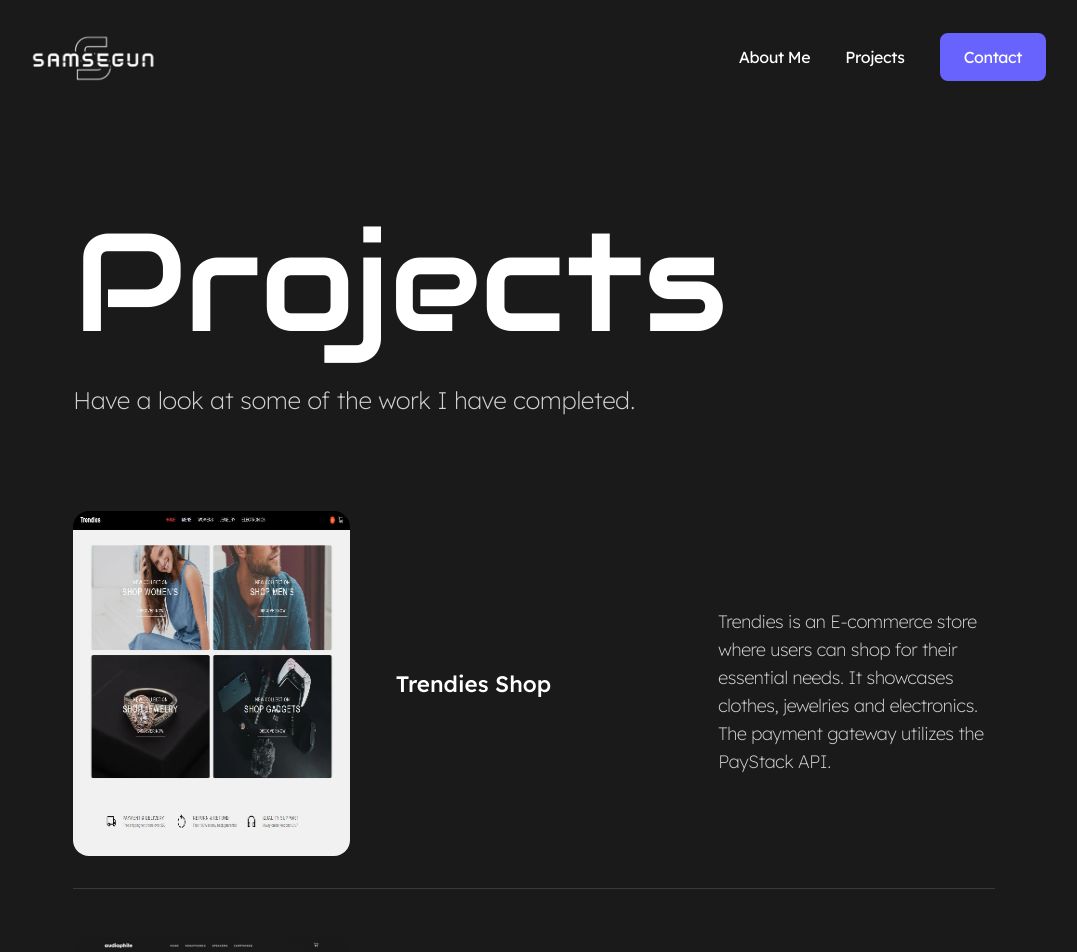
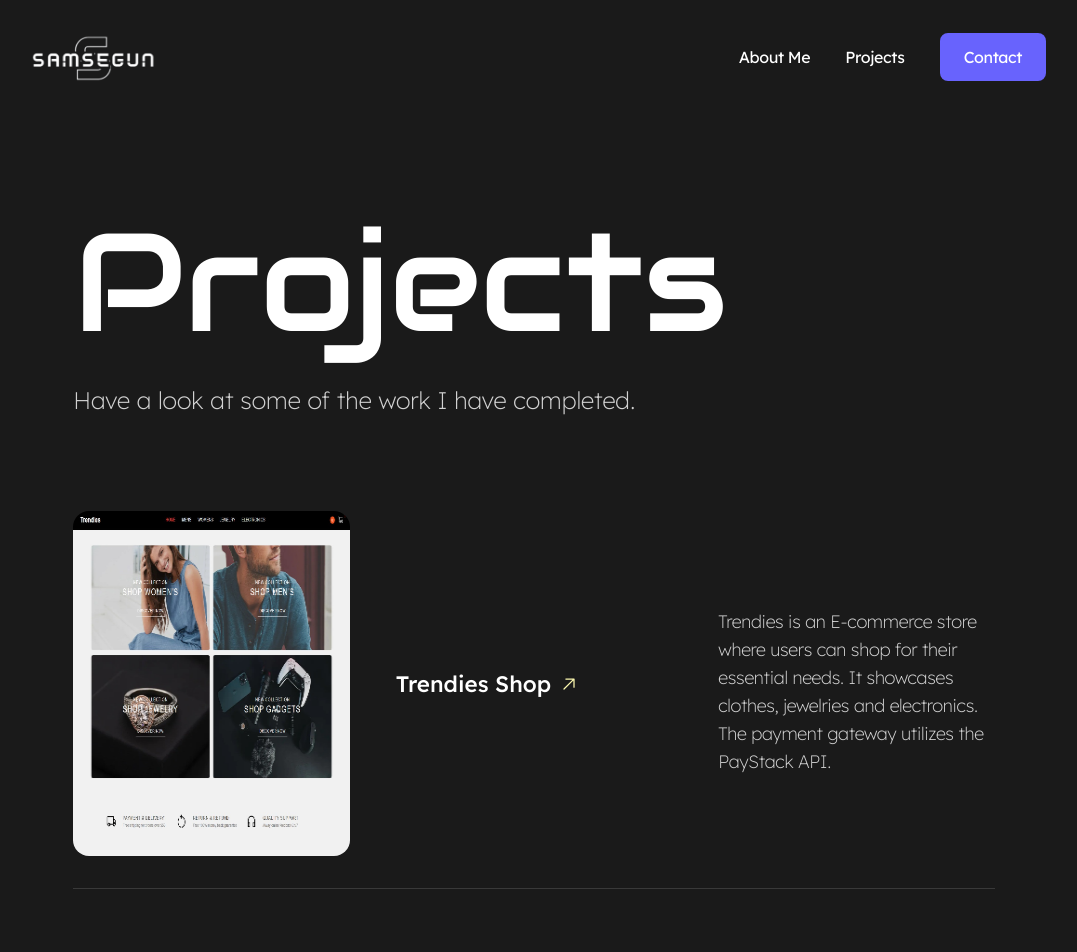
Before and after one commit to Samsegun/portfolio, a React (Vite) app: page /projects in a window 1280 px wide. Shown: the top 952 px of the page, without its empty margins (106-1183 px from the left). Built offline with nearby package versions, Linux system fonts and the light colour scheme.

Commit message:
project links added

```diff
--- /dev/null
+++ b/src/appData/projectsInfo.ts
@@ -0,0 +1,32 @@
+export const projectData = [
+    {
+        img: "src/assets/trendies.png",
+        title: "Trendies Shop",
+        link: "https://trendies.vercel.app/",
+        text: "Trendies is an E-commerce store where users can shop for their essential needs. It showcases clothes, jewelries and electronics. The payment gateway utilizes the PayStack API.",
+    },
+    {
+        img: "src/assets/store2.png",
+        title: "Audiophile Store",
+        link: "https://samsegun-audiophile.netlify.app/",
+        text: "Audiophile is an E-commerce platform that has different range of premium audio equipment. It also provides well-detailed information about available products.",
+    },
+    {
+        img: "src/assets/tracker2.png",
+        title: "IP Address Tracker",
+        link: "https://samsegun-ip-tracker.netlify.app/",
+        text: "A Tracker that provides users information such as IP Address, ISP provider, location and so on. The app also utilizes a map for better visuals about current location of the user.",
+    },
+    {
+        img: "src/assets/entertainment.png",
+        title: "Entertainent App",
+        link: "https://samsegun-entertainment-app.netlify.app/",
+        text: "This app showcases fictional movies and TV shows. It has a log-in, bookmark, search functionality and some fancy animations.",
+    },
+    {
+        img: "src/assets/weather.jpeg",
+        title: "Open Weather App",
+        link: "https://samsegun-weather-app.netlify.app/",
+        text: "An app that enables users search for different cities around the world, providing current weather conditions, such as temperature, humidity, wind speed and so on.",
+    },
+];
--- a/src/components/Article.tsx
+++ b/src/components/Article.tsx
@@ -1,23 +1,39 @@
-import { FC, useRef } from "react";
+import { FC, useRef, MouseEvent, useState } from "react";
 import { useInView } from "framer-motion";
 
 type ArticleTypes = {
-    item: { img: string; title: string; text: string };
+    item: { img: string; title: string; link: string; text: string };
     textStyle: { basis?: string; width?: string; mt?: string };
 };
 
 const Article: FC<ArticleTypes> = ({ item, textStyle }) => {
     const ref = useRef(null);
-    const isInView = useInView(ref);
+    const isInView = useInView(ref, { once: true });
+    const [isHovered, setIsHovered] = useState(false);
+
+    const mouseHandler = (e: MouseEvent) => {
+        if (e.type === "mouseenter") {
+            setIsHovered(true);
+            return;
+        }
+
+        setIsHovered(false);
+    };
 
     return (
         <article
             ref={ref}
-            className={`mt-12 pb-8 border-b-[1px] border-[grey] border-opacity-30
-     flex flex-col items-center justify-between gap-4 lg:flex-row
+            onMouseEnter={mouseHandler}
+            onMouseLeave={mouseHandler}
+            className={`mt-16 border-b-[1px] border-[grey] border-opacity-30
      transition-all duration-[900ms] project
-    ${isInView ? "transform-none opacity-100" : "translate-y-48 opacity-0"}
+    ${isInView ? "translate-y-0 opacity-100" : "translate-y-48 opacity-0"}
      `}>
+            <a
+                href={item.link}
+                target='_blank'
+                className='flex flex-col items-center justify-between gap-4 lg:flex-row
+                 pb-8 transition-all duration-[900ms] project-link'>
                 <div>
                     <img
                         src={item.img}
@@ -26,9 +42,29 @@ const Article: FC<ArticleTypes> = ({ item, textStyle }) => {
                     />
                 </div>
 
+                <div className='flex items-center gap-4 lg:gap-2'>
                     <h3 className='text-lg font-medium md:text-[1.4rem]'>
                         {item.title}
                     </h3>
+
+                    <span
+                        className={`transition-all duration-[900ms]
+                 ${
+                     isHovered
+                         ? "translate-x-1 -translate-y-1"
+                         : "translate-x-0 translate-y-0"
+                 }`}>
+                        <svg
+                            xmlns='http://www.w3.org/2000/svg'
+                            viewBox='0 0 256 256'
+                            width={"20px"}
+                            fill='rgb(253, 249, 176)'>
+                            <g>
+                                <path d='M200,64V168a8,8,0,0,1-16,0V83.31L69.66,197.66a8,8,0,0,1-11.32-11.32L172.69,72H88a8,8,0,0,1,0-16H192A8,8,0,0,1,200,64Z'></path>
+                            </g>
+                        </svg>
+                    </span>
+                </div>
 
                 <div
                     className={`${textStyle?.basis} font-lexend text-lg text-center lg:text-left
@@ -38,6 +74,7 @@ const Article: FC<ArticleTypes> = ({ item, textStyle }) => {
                         {item.text}
                     </p>
                 </div>
+            </a>
         </article>
     );
 };
--- a/src/components/Projects.tsx
+++ b/src/components/Projects.tsx
@@ -1,28 +1,8 @@
 import { Fragment } from "react";
 import Article from "./Article";
+import { projectData } from "../appData/projectsInfo";
 
-const data = [
-    {
-        img: "src/assets/store2.png",
-        title: "Audiophile Store",
-        text: "An E-commerce store that meets the needs of audio enthusiasts.",
-    },
-    {
-        img: "src/assets/tracker2.png",
-        title: "IP Address Tracker",
-        text: "A Tracker that provides information about an IP Address.",
-    },
-    {
-        img: "src/assets/entertainment.png",
-        title: "Entertainent App",
-        text: "This app showcases different movies and shows.",
-    },
-    {
-        img: "src/assets/weather.jpeg",
-        title: "Open Weather App",
-        text: "An app that provides weather-info of over 200,000 cities.",
-    },
-];
+const skippedData = projectData.filter((_, idx) => idx !== 0);
 
 const textStyle = { basis: "basis-1/2" };
 
@@ -37,7 +17,7 @@ const Projects = () => {
             </p>
 
             <div>
-                {data.map((item, idx) => (
+                {skippedData.map((item, idx) => (
                     <Fragment key={idx}>
                         <Article item={item} textStyle={textStyle} />
                     </Fragment>
--- a/src/index.css
+++ b/src/index.css
@@ -22,11 +22,15 @@
 }
 
 .project:first-of-type {
-    margin-top: 4rem;
+    margin-top: 5rem;
 }
 
 .project:last-of-type {
     border: none;
+}
+
+.project-link:hover {
+    transform: scale(1.05);
 }
 
 form input,
@@ -38,11 +42,11 @@ textarea {
 }
 
 @media (min-width: 1024px) {
-    .project > * {
+    .project-link > * {
         flex-basis: 30%;
     }
 
     .project:first-of-type {
-        margin-top: 3rem;
+        margin-top: 4rem;
     }
 }
--- a/src/routes/Projects.tsx
+++ b/src/routes/Projects.tsx
@@ -1,34 +1,7 @@
 import React from "react";
 import Article from "../components/Article";
 import { useFadeAnimation } from "../hooks/FadeAnimation";
-
-const data = [
-    {
-        img: "src/assets/trendies.png",
-        title: "Trendies Shop",
-        text: "Trendies is an E-commerce store where users can shop for their essential needs. It showcases clothes, jewelries and electronics. The payment gateway utilizes the PayStack API.",
-    },
-    {
-        img: "src/assets/store2.png",
-        title: "Audiophile Store",
-        text: "Audiophile is an E-commerce platform that has different range of premium audio equipment. It also provides well-detailed information about available products.",
-    },
-    {
-        img: "src/assets/tracker2.png",
-        title: "IP Address Tracker",
-        text: "A Tracker that provides users information such as IP Address, ISP provider, location and so on. The app also utilizes a map for better visuals about current location of the user.",
-    },
-    {
-        img: "src/assets/entertainment.png",
-        title: "Entertainent App",
-        text: "This app showcases fictional movies and TV shows. It has a log-in, bookmark, search functionality and some fancy animations.",
-    },
-    {
-        img: "src/assets/weather.jpeg",
-        title: "Open Weather App",
-        text: "An app that enables users search for different cities around the world, providing current weather conditions, such as temperature, humidity, wind speed and so on.",
-    },
-];
+import { projectData } from "../appData/projectsInfo";
 
 const textStyle = { width: "md:w-1/2", mt: "mt-4" };
 
@@ -50,7 +23,7 @@ const Projects = () => {
 
             <div className='text-white font-lexend mx-[5%] md:mx-0 lg:mt-24'>
                 <div>
-                    {data.map((item, idx) => (
+                    {projectData.map((item, idx) => (
                         <React.Fragment key={idx}>
                             <Article item={item} textStyle={textStyle} />
                         </React.Fragment>
```
Lines whose indentation alone changed are shown as unchanged.
